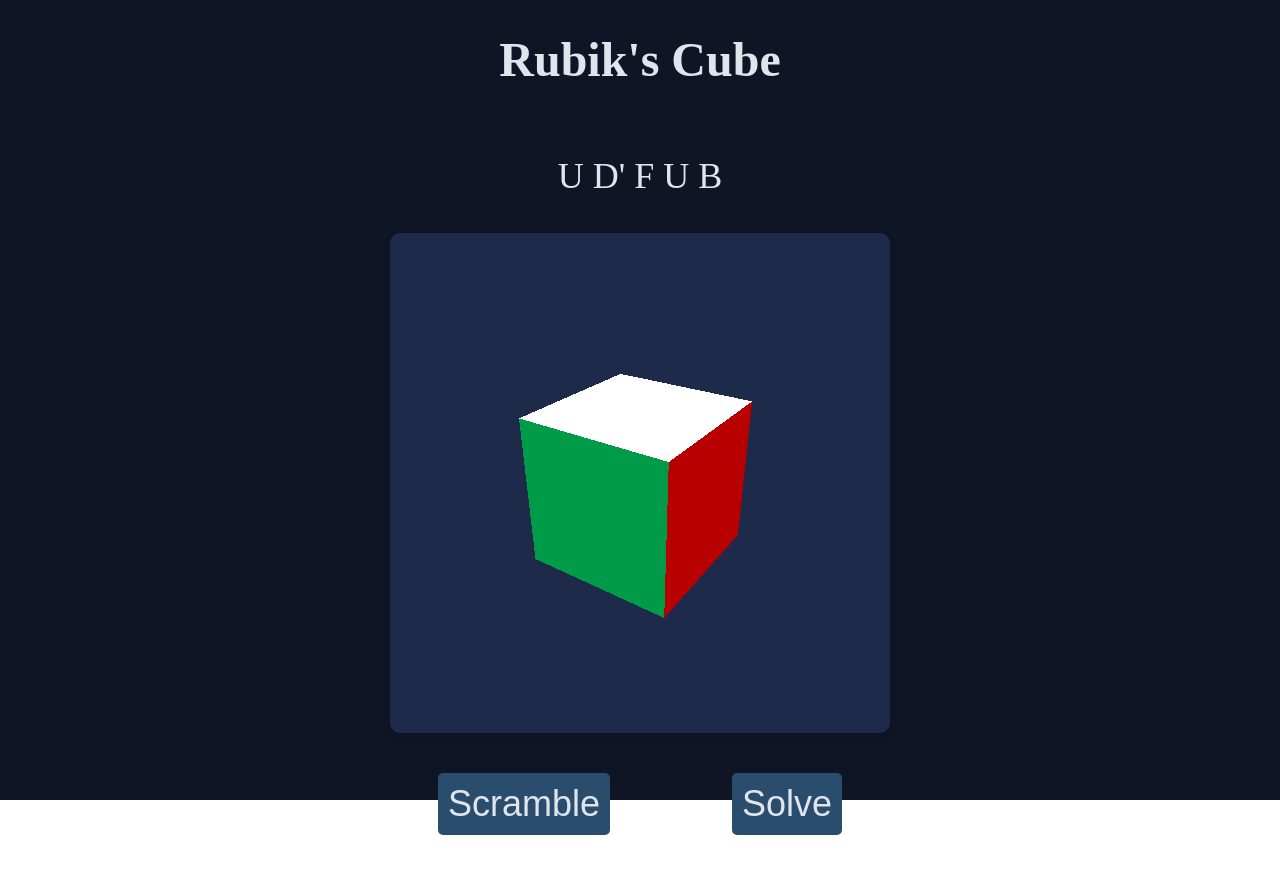
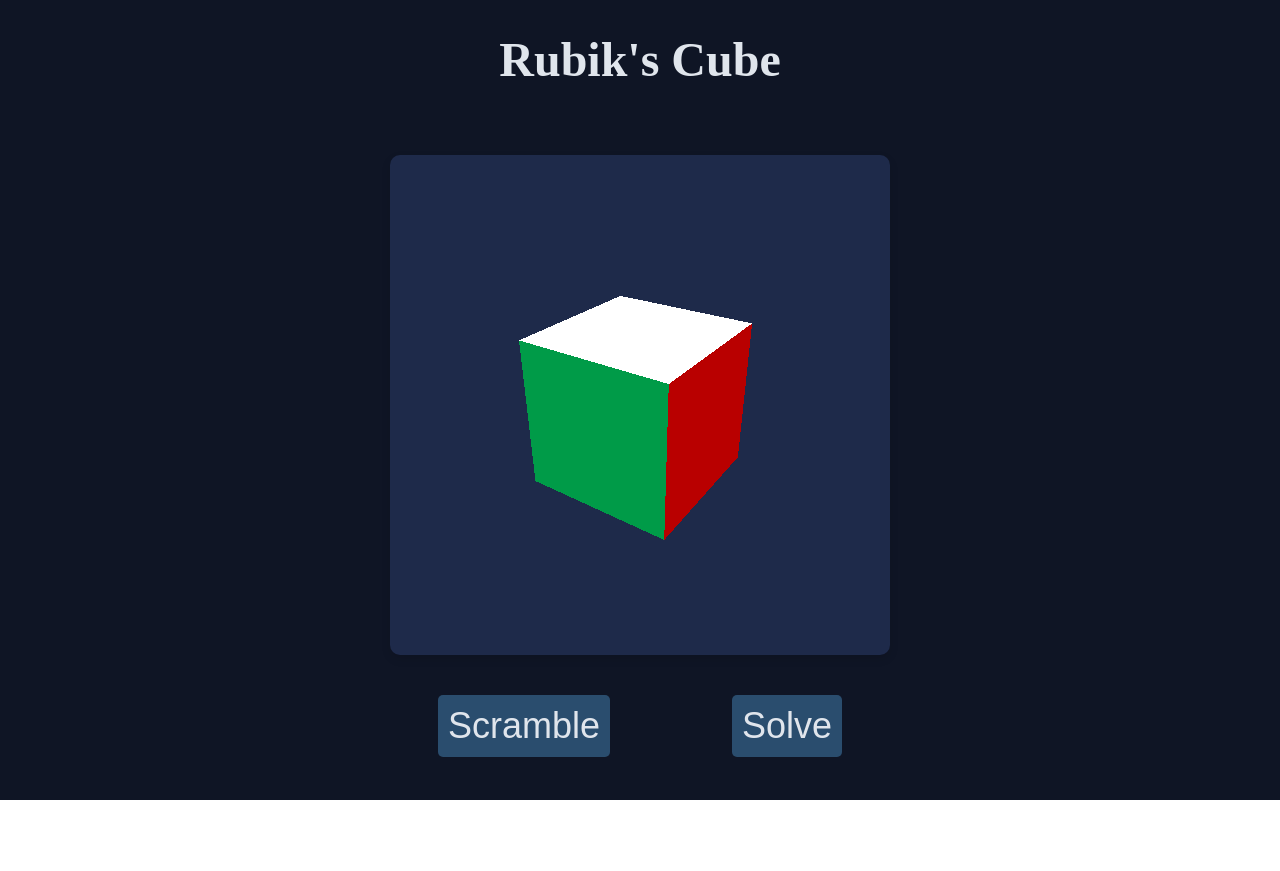
Before and after one commit to Mauritz8/cube-solver, a SvelteKit app in the folder frontend/: page / in a window 1280 px wide. After the commit the page ends 800 px from the top, so only its background shows below. Built offline with nearby package versions, Linux system fonts and the light colour scheme.

Commit message:
feat: show scramble moves

```diff
--- a/frontend/src/routes/+page.svelte
+++ b/frontend/src/routes/+page.svelte
@@ -5,6 +5,8 @@
   import { create_cube } from '$lib/threejs.js';
   import { solved_cube } from '$lib/cube.ts';
 
+
+  let scramble_moves = "";
 
   let cube = solved_cube;
   let cube_three_js = create_cube(cube);
@@ -46,7 +48,10 @@
   function scramble() {
     Api.scramble()
       .then(res => res.json()
-      .then(json => update_cube(json)));
+      .then(json => {
+        scramble_moves = json.moves.join(" ");
+        update_cube(json.new_cube)
+      }));
   }
 </script>
 
@@ -55,7 +60,7 @@
   <h1 id="title">Rubik's Cube</h1>
 
   <div id="scramble">
-    <p>U D' F U B</p>
+    <p>{scramble_moves}</p>
   </div>
 
   <div id="cube_container"></div>
```
Also changed, not shown: 3 other files (tests, documents, lock files or other folders).
